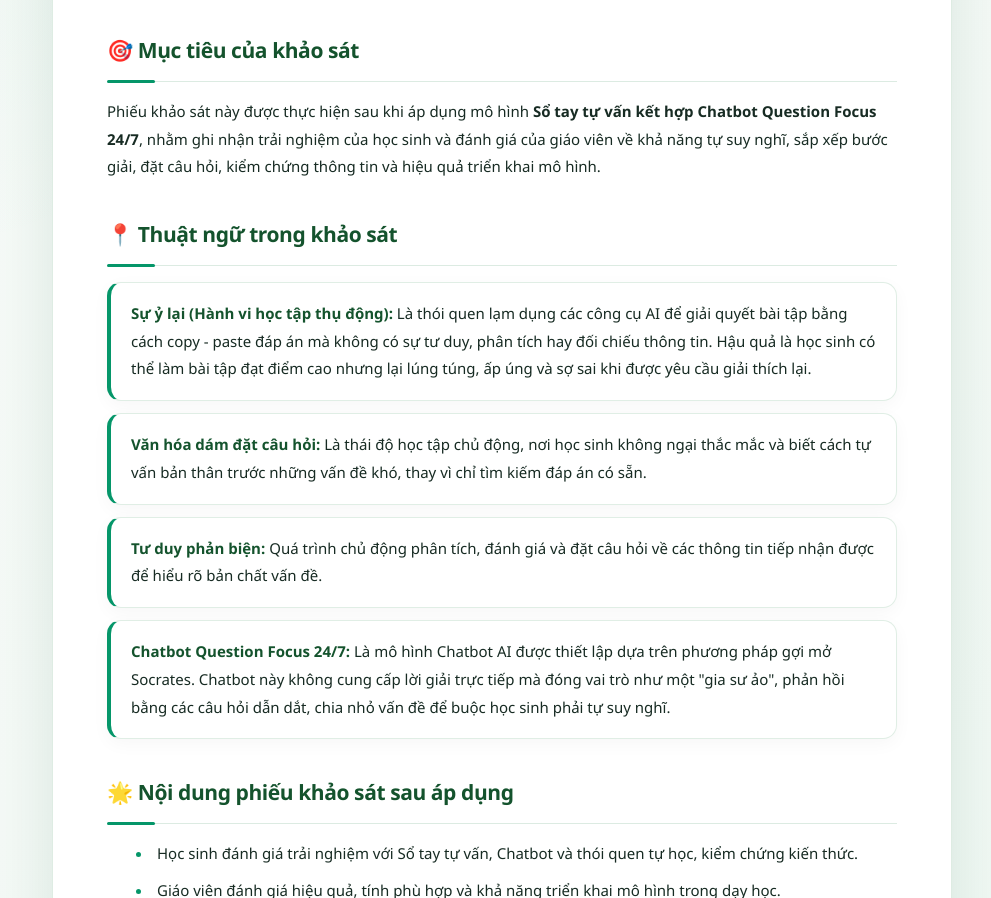
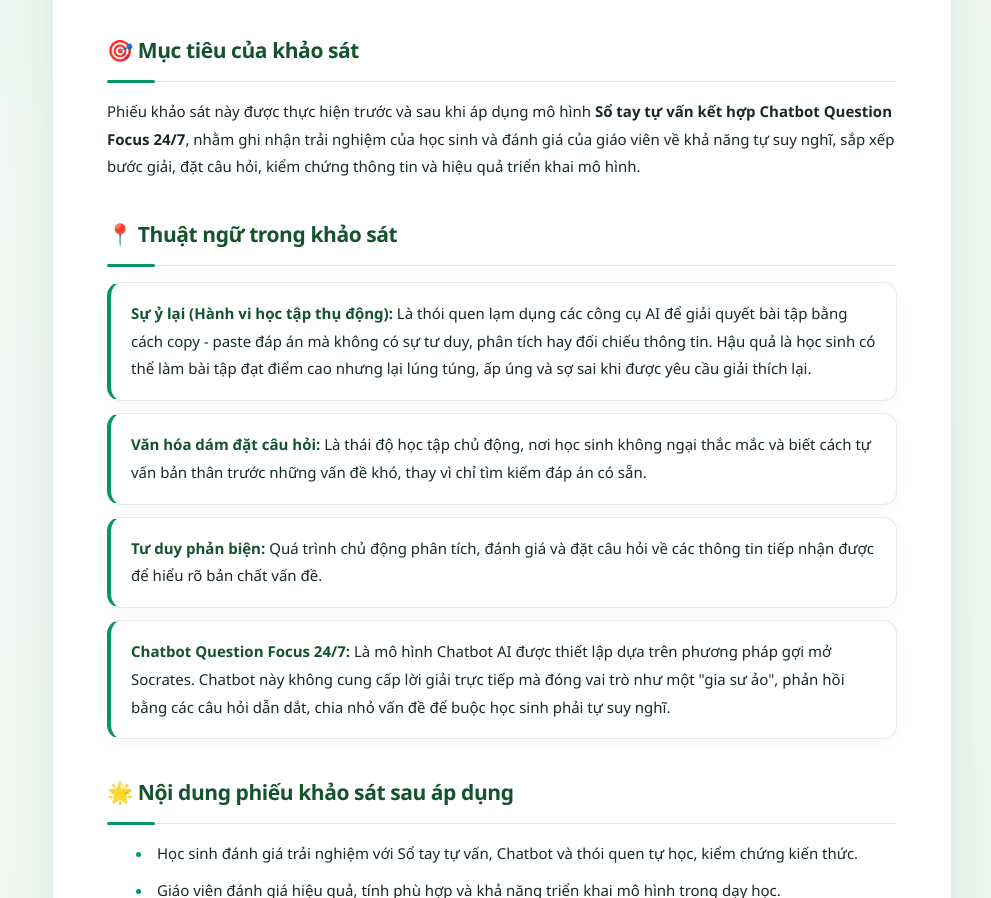
Before and after one commit to khoivi247/khaosathocsinh_giaovien, a plain HTML site: page index.html in a window 1280 px wide. Shown: the part 1055-1953 px from the top of the page, without its empty margins (138-1129 px from the left). Drawn offline with Linux system fonts and the light colour scheme.

Commit message:
Update index.html

```diff
--- a/index.html
+++ b/index.html
@@ -39,7 +39,7 @@
       </p>
 
       <h2>🎯 Mục tiêu của khảo sát</h2>
-      <p>Phiếu khảo sát này được thực hiện sau khi áp dụng mô hình <strong>Sổ tay tự vấn kết hợp Chatbot Question Focus 24/7</strong>, nhằm ghi nhận trải nghiệm của học sinh và đánh giá của giáo viên về khả năng tự suy nghĩ, sắp xếp bước giải, đặt câu hỏi, kiểm chứng thông tin và hiệu quả triển khai mô hình.</p>
+      <p>Phiếu khảo sát này được thực hiện trước và sau khi áp dụng mô hình <strong>Sổ tay tự vấn kết hợp Chatbot Question Focus 24/7</strong>, nhằm ghi nhận trải nghiệm của học sinh và đánh giá của giáo viên về khả năng tự suy nghĩ, sắp xếp bước giải, đặt câu hỏi, kiểm chứng thông tin và hiệu quả triển khai mô hình.</p>
 
       <h2>📍 Thuật ngữ trong khảo sát</h2>
       <div class="term-box">
```
